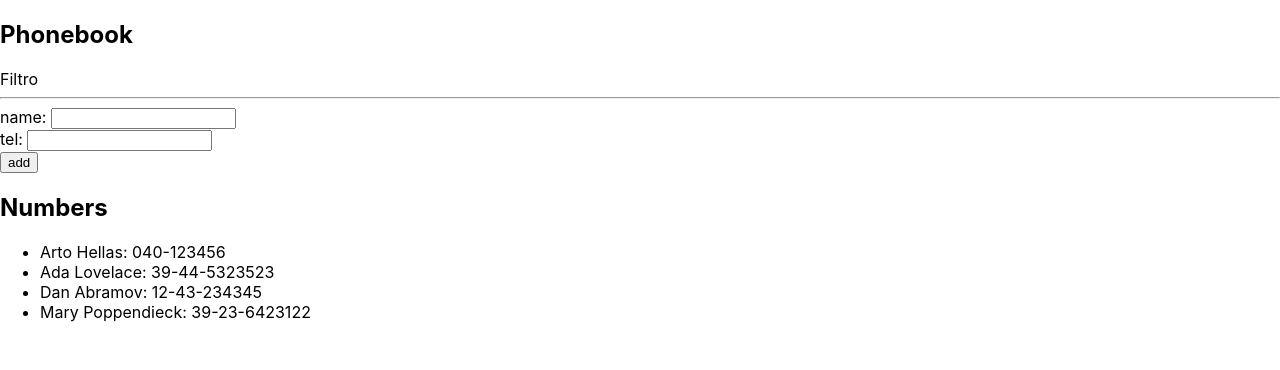
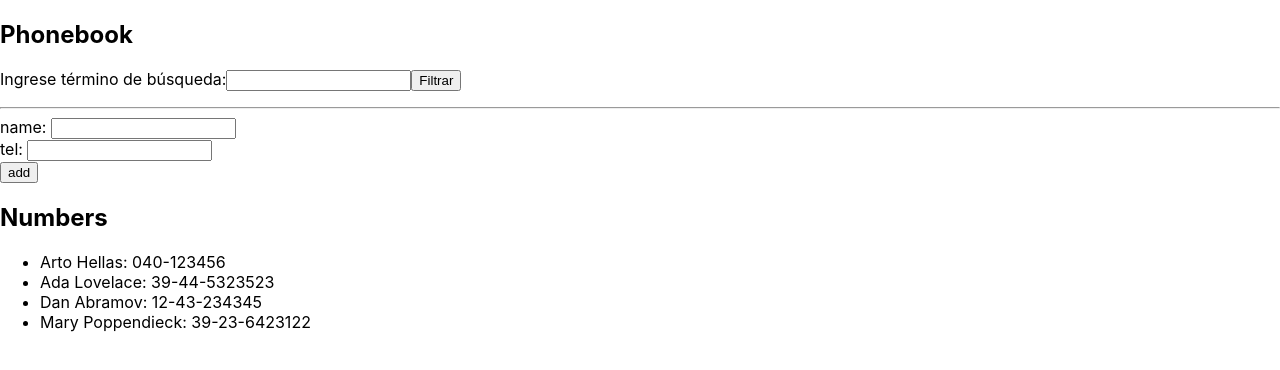
Before and after one commit to bechara0/guia-tel, a React (Create React App) app: page / in a window 1280 px wide. Shown: the top 370 px of the page. Built offline with nearby package versions, Linux system fonts and the light colour scheme.

Commit message:
todo ok primera practica

```diff
--- a/src/App.js
+++ b/src/App.js
@@ -1,64 +1,23 @@
-import React, { useState } from "react";
+import React from "react";
 import "./App.css";
 import { Filtro } from "./components/Filtro";
+import { Formulario } from "./components/Formulario";
 
 const App = () => {
-  const [persons, setPersons] = useState([
+  let guiaTel = [
     { name: "Arto Hellas", number: "040-123456" },
     { name: "Ada Lovelace", number: "39-44-5323523" },
     { name: "Dan Abramov", number: "12-43-234345" },
     { name: "Mary Poppendieck", number: "39-23-6423122" },
-  ]);
-  const [newName, setNewName] = useState("");
-  const [newTel, setNewTel] = useState("");
-
-  const handlePesonChamge = (e) => {
-    setNewName(e.target.value);
-  };
-
-  const handleTelChamge = (e) => {
-    setNewTel(e.target.value);
-  };
-
-  const addName = (e) => {
-    e.preventDefault();
-    const nameObject = {
-      name: newName,
-      number: newTel,
-    };
-    if (persons.findIndex((person) => person.name === newName) === -1) {
-      setPersons(persons.concat(nameObject));
-      setNewName("");
-      setNewTel("");
-    } else {
-      alert(`${newName} ya existe en la guía telefónica`);
-    }
-  };
+  ];
 
   return (
     <div>
       <h2>Phonebook</h2>
-      <form onSubmit={addName}>
-        <Filtro />
-        <hr />
-        <div>
-          name: <input value={newName} onChange={handlePesonChamge} />
-        </div>
-        <div>
-          tel: <input value={newTel} onChange={handleTelChamge} />
-        </div>
-        <div>
-          <button type="submit">add</button>
-        </div>
-      </form>
-      <h2>Numbers</h2>
-      <ul>
-        {persons.map((person) => (
-          <li key={person.name}>
-            {person.name}: {person.number}
-          </li>
-        ))}
-      </ul>
+      <Filtro guiaTel={guiaTel} />
+      <Formulario guiaTel={guiaTel} />
+
+
     </div>
   );
 };
--- a/src/components/Filtro.js
+++ b/src/components/Filtro.js
@@ -1,7 +1,34 @@
-import React from 'react'
+import React, { useState } from "react";
+import { ListadoFiltro } from "./ListadoFiltro";
 
-export const Filtro = () => {
+export const Filtro = ({ guiaTel }) => {
+  const [filteredPersons, setFilteredPersons] = useState([]);
+  const [filterName, setFilterName] = useState("");
+  const handleFilterChange = (e) => {
+    setFilterName(e.target.value);
+  };
+
+  const filterOn = (e) => {
+    e.preventDefault();
+    const filterArray = guiaTel.filter((item) =>
+      item.name.toLowerCase().startsWith(filterName.toLowerCase())
+    );
+    if (filterName.length > 0 && filterArray.length > 0) {
+      setFilteredPersons(filterArray);
+      setFilterName("");
+    } else {
+      alert(`"${filterName}" no arroja resultado de búsqueda.`);
+    }
+  };
+
   return (
-    <div>Filtro</div>
-  )
-}
+    <div>
+      <form onSubmit={filterOn}>
+        <label>Ingrese término de búsqueda:</label>
+        <input type="text" value={filterName} onChange={handleFilterChange} />
+        <button type="submit">Filtrar</button>
+      </form>
+      <ListadoFiltro filteredPersons={filteredPersons} />
+    </div>
+  );
+};
--- /dev/null
+++ b/src/components/Formulario.js
@@ -0,0 +1,49 @@
+import React, { useState } from "react";
+import { Listado } from "./Listado";
+
+export const Formulario = ({ guiaTel }) => {
+  const [persons, setPersons] = useState(guiaTel);
+  const [newName, setNewName] = useState("");
+  const [newTel, setNewTel] = useState("");
+
+  const handlePesonChamge = (e) => {
+    setNewName(e.target.value);
+  };
+
+  const handleTelChamge = (e) => {
+    setNewTel(e.target.value);
+  };
+
+
+  const addName = (e) => {
+    e.preventDefault();
+    const nameObject = {
+      name: newName,
+      number: newTel,
+    };
+    if (persons.findIndex((person) => person.name === newName) === -1) {
+      setPersons(persons.concat(nameObject));
+      setNewName("");
+      setNewTel("");
+    } else {
+      alert(`${newName} ya existe en la guía telefónica`);
+    }
+  };
+  return (
+    <div>
+      <form onSubmit={addName}>
+        <hr />
+        <div>
+          name: <input value={newName} onChange={handlePesonChamge} />
+        </div>
+        <div>
+          tel: <input value={newTel} onChange={handleTelChamge} />
+        </div>
+        <div>
+          <button type="submit">add</button>
+        </div>
+      </form>
+      <Listado persons={persons} />
+    </div>
+  );
+};
--- /dev/null
+++ b/src/components/Listado.js
@@ -0,0 +1,16 @@
+import React from "react";
+
+export const Listado = ({persons}) => {
+  return (
+    <div>
+      <h2>Numbers</h2>
+      <ul>
+        {persons.map((person) => (
+          <li key={person.name}>
+            {person.name}: {person.number}
+          </li>
+        ))}
+      </ul>
+    </div>
+  );
+};
--- /dev/null
+++ b/src/components/ListadoFiltro.js
@@ -0,0 +1,16 @@
+import React from "react";
+
+export const ListadoFiltro = ({ filteredPersons }) => {
+  return (
+    <div>
+      {filteredPersons.length > 0 ? <h2>Resultado Filtrado:</h2> : ""}
+      <ul>
+        {filteredPersons.map((filtered) => (
+          <li key={filtered.name}>
+            {filtered.name} : {filtered.number}
+          </li>
+        ))}
+      </ul>
+    </div>
+  );
+};
```
